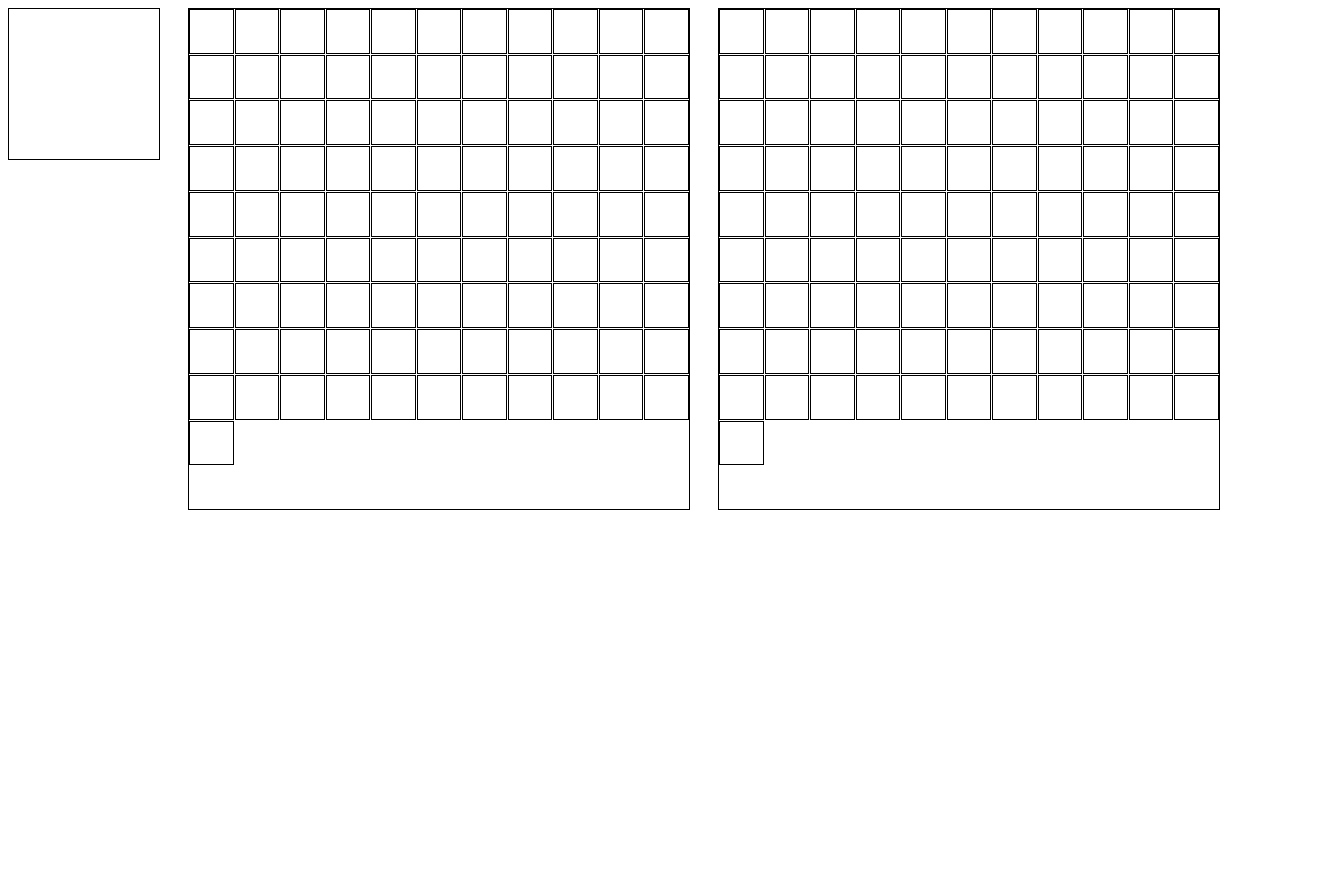
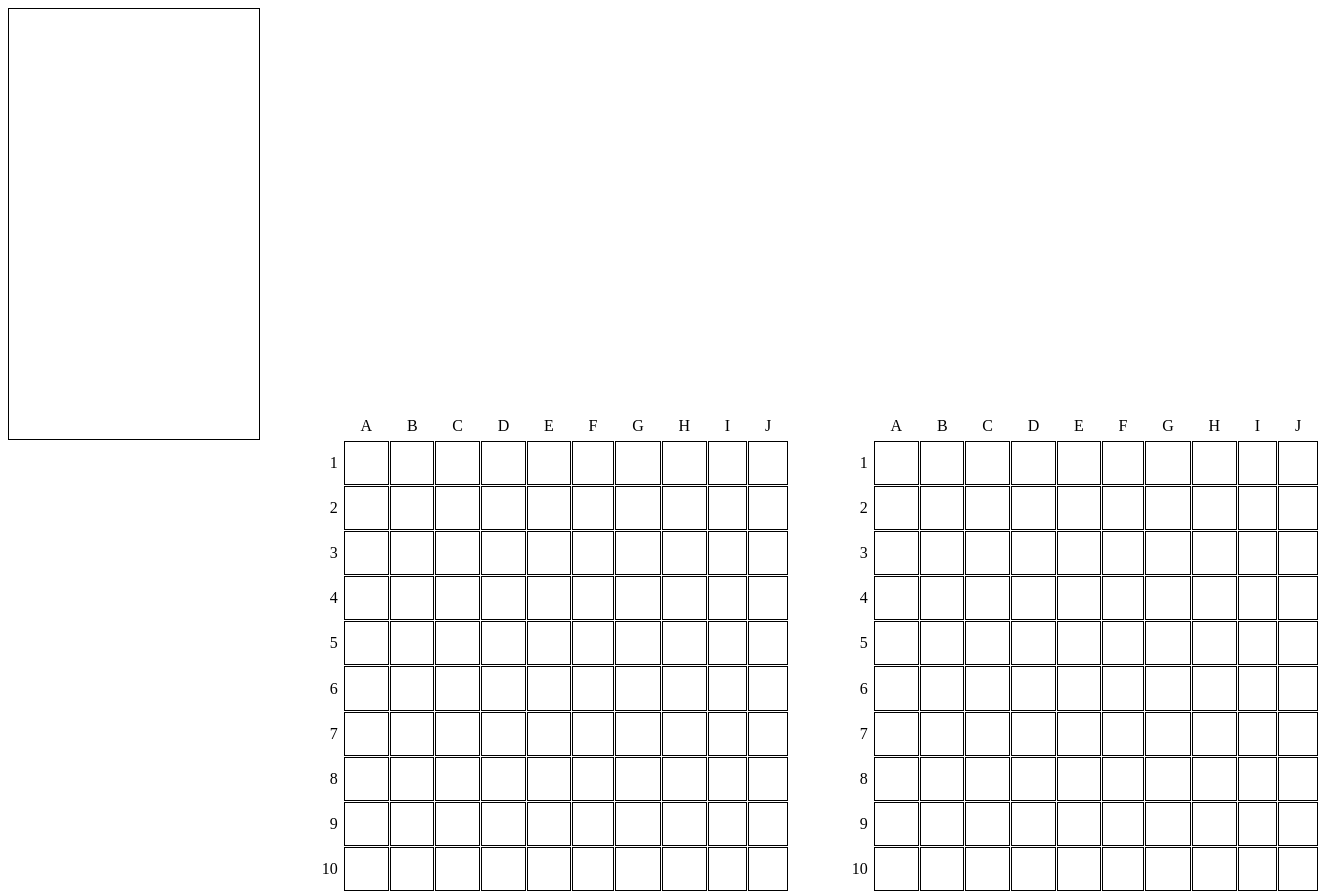
Before and after one commit to devonnavon/battleship, a website built with webpack: page dist/index.html in a window 1280 px wide. Shown: the whole page, 1318 px wide, since content can reach past the window. Before the commit the page ends 800 px from the top, so only its background shows below. Built offline with Linux system fonts and the light colour scheme.

Commit message:
grid labels setup

```diff
--- a/src/Game.js
+++ b/src/Game.js
@@ -1,16 +1,50 @@
 import { setMoves } from './helpers';
 
 const Game = (() => {
+	const boardClick = (e) => {
+		console.log(e.target.classList[0]);
+	};
+
 	const buildBoard = () => {
 		const ids = setMoves();
 		const board = document.createElement('div');
 		board.classList.add('board');
 
-		'ABCDEFGHIJ'.split('');
+		const alpha = 'ABCDEFGHIJ'.split('');
+		const num = [...Array(11).keys()].slice(1).reverse();
+
+		alpha.forEach((letter, i) => {
+			//adding row labels here
+			if (i === 0) {
+				const blank = document.createElement('div');
+				blank.classList.add('blank');
+				blank.classList.add('label');
+				board.appendChild(blank);
+			}
+			const rowLabel = document.createElement('div');
+			rowLabel.classList.add(letter);
+			rowLabel.classList.add('label');
+			rowLabel.classList.add('row-label');
+			rowLabel.innerHTML = letter;
+			board.appendChild(rowLabel);
+		});
 
 		ids.forEach((id, i) => {
+			if (i + 1 === 1 || i % 10 === 0) {
+				//adding column labels here
+				const columnLabel = document.createElement('div');
+				const classId = num.pop();
+				columnLabel.classList.add(classId);
+				columnLabel.classList.add('label');
+				columnLabel.classList.add('column-label');
+				columnLabel.innerHTML = classId;
+				board.appendChild(columnLabel);
+			}
+
 			const boardElement = document.createElement('div');
 			boardElement.classList.add(id);
+			boardElement.classList.add('board-element');
+			boardElement.addEventListener('click', boardClick);
 			board.appendChild(boardElement);
 		});
 		return board;
--- a/src/style.css
+++ b/src/style.css
@@ -1,16 +1,19 @@
 #container {
 	display: grid;
-	grid-template-columns: 150px 500px 500px;
-	grid-template-rows: 150px 500px;
+	grid-template-columns: 250px 500px 500px;
+	grid-template-rows: 250px 500px;
 	grid-column-gap: 30px;
 	grid-template-areas:
 		'header header header'
 		'ships humanBoard computerBoard';
+
+	align-items: baseline;
 }
 
 #ships {
-	height: 150px;
-	width: 150px;
+	height: 400px;
+	width: 250px;
+	padding-top: 30px;
 	border: 1px black solid;
 }
 
@@ -22,11 +25,26 @@
 	grid-template-rows: repeat(11, auto);
 	grid-row-gap: 1px;
 	grid-column-gap: 1px;
-	border: 1px black solid;
 }
 
 .board > div {
 	border: 1px black solid;
+}
+
+.label {
+	border: none !important;
+}
+
+.row-label {
+	align-self: end;
+	justify-self: center;
+	padding-bottom: 5px;
+}
+
+.column-label {
+	justify-self: end;
+	align-self: center;
+	padding-right: 5px;
 }
 
 #humanBoard .board {
```
Also changed, not shown: dist/app.bundle.js.
